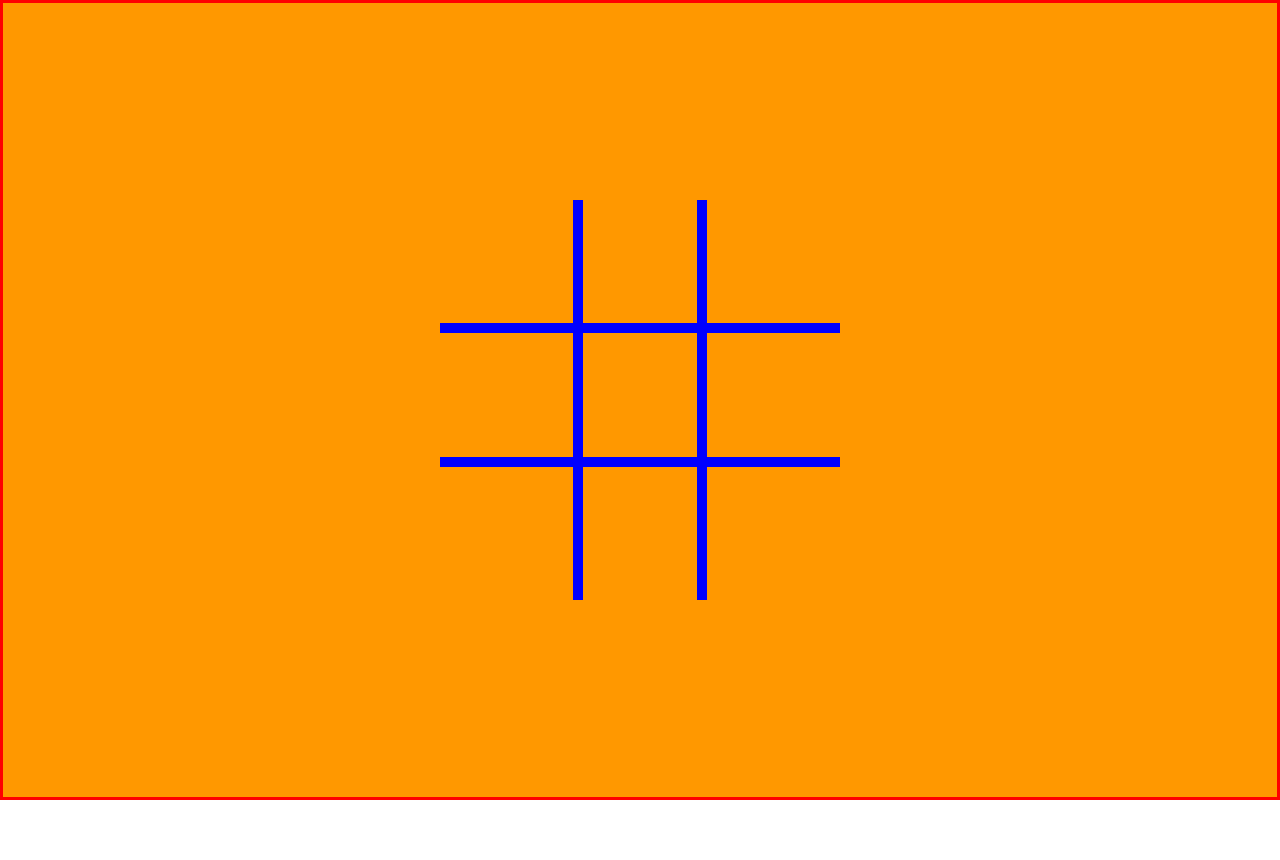
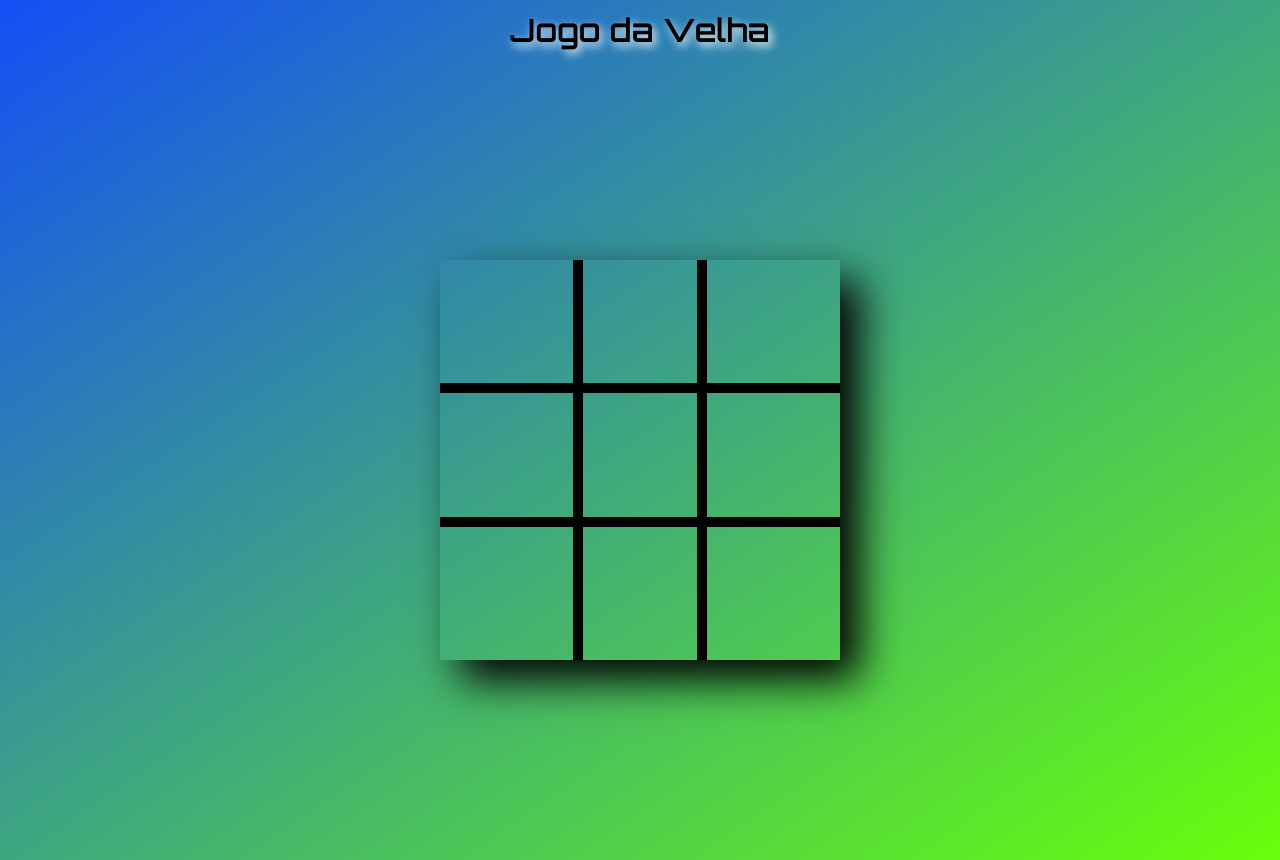
Before and after one commit to Robson124578/jogoDaVelha, a plain HTML site: page index.html in a window 1280 px wide. Before the commit the page ends 800 px from the top, so only its background shows below. Drawn offline with Linux system fonts and the light colour scheme.

Commit message:
Ajustando configuraçções relacionadas ao layout do jogo

```diff
--- a/css/style.css
+++ b/css/style.css
@@ -23,44 +23,62 @@
 
 /*config-gerais*/
 
+body{
+	font-family: 'Orbitron', sans-serif;
+	background-image: linear-gradient(to bottom right, #154ef6, #68ff0a);
+}
+
+/*conf. do Header*/
+
+.header-title{
+	text-shadow: 3px 4px 10px #fff;
+	margin: 10px;
+	text-align: center;
+}
+
 .container-geral{
-	border: 3px solid red;
 	height: 100vh;
 	display: flex;
 	align-items: center;
 	justify-content: center;
-	background-color: #ff9800;
 }
 
 .container-tabuleiro{
 	height: 400px;
 	width: 400px;
+	box-shadow: 20px 20px 40px #000;
 }
 
 .col-4{
 	height: 33.33%;
 	float: left;
-	/*background: blue;*/
 }
 
 .r1-1, .r1-3, .r2-1, .r2-3{
-	border-bottom:10px solid blue;
+	border-bottom:10px solid #000;
 	}
 
 .r1-2, .r3-2{
-	border-right: 10px solid blue;
-	border-left: 10px solid  blue;
+	border-right: 10px solid #000;
+	border-left: 10px solid  #000;
 	}
 
 .r1-2{
-	border-bottom: 10px solid blue;
+	border-bottom: 10px solid #000;
 	}
 .r2-2{
-	border-bottom: 10px solid blue;
-	border-left: 10px solid blue;
-	border-right: 10px solid blue;
+	border-bottom: 10px solid #000;
+	border-left: 10px solid #000;
+	border-right: 10px solid #000;
 }
 
 .r1-1:hover, .r1-2:hover, .r1-3:hover, .r2-1:hover, .r2-2:hover, .r2-3:hover, .r3-1:hover, .r3-2:hover, .r3-3:hover {
-	background-color: #d5912d;
+	background-color: #1651f2;
 }
+
+/*configurações dos elementos X e 0*/
+
+.el-x{
+	height: 100%;
+	width: 100%;
+}
--- a/index.html
+++ b/index.html
@@ -6,21 +6,29 @@
  	<meta name="description" content="O clássico jogo da velha">
  	<meta name="author" content="Robson Alves Moreita Pires de Almeida">
  	<meta name="keywords" content="jogo da velha, tic tac tou, jogo da veia">
+ 	<link href="https://fonts.googleapis.com/css?family=Orbitron:600&display=swap" rel="stylesheet">
  	<link rel="stylesheet" type="text/css" href="css/style.css">
 	<title>Jogo da Velha.</title>
 </head>
 <body>
+	<header class="header-title">
+		<h1>Jogo da Velha</h1>
+	</header>
 	<div class="container-geral">
 		<div class="container-tabuleiro">
-			<div class="col-4 r1-1	" id="id_r1-1"></div>
-			<div class="col-4 r1-2	class-default" id="id_r1-2"></div>
-			<div class="col-4 r1-3	class-default" id="id_r1-3"></div>
-			<div class="col-4 r2-1	class-default" id="id_r2-1"></div>
-			<div class="col-4 r2-2	class-default" id="id_r2-2"></div>
-			<div class="col-4 r2-3	class-default" id="id_r2-3"></div>
-			<div class="col-4 r3-1	class-default" id="id_r3-1"></div>
-			<div class="col-4 r3-2	class-default" id="id_r3-2"></div>
-			<div class="col-4 r3-3	class-default" id="id_r3-3"></div>
+			<div class="col-4 r1-1" id="id_r1-1">
+				<div class="el-x">
+					<div class="bastao bastao-1"></div>
+				</div>
+			</div>
+			<div class="col-4 r1-2" id="id_r1-2"></div>
+			<div class="col-4 r1-3" id="id_r1-3"></div>
+			<div class="col-4 r2-1" id="id_r2-1"></div>
+			<div class="col-4 r2-2" id="id_r2-2"></div>
+			<div class="col-4 r2-3" id="id_r2-3"></div>
+			<div class="col-4 r3-1" id="id_r3-1"></div>
+			<div class="col-4 r3-2" id="id_r3-2"></div>
+			<div class="col-4 r3-3" id="id_r3-3"></div>
 		</div>
 	</div>
 	<script src="js/action.js"></script>
--- a/js/action.js
+++ b/js/action.js
@@ -1,5 +1,5 @@
 document.getElementById("id_r1-1").addEventListener("click", ()=> {
-	var el = document.querySelector('.r1-1').classList.contains('class-default, r1-1');
+	var el = document.querySelector('.r1-1').classList.contains('class-default');
 	if (el == true){
 		return console.log('possue');
 	}else{
```
Also changed, not shown: img/fundo-game.jpg (added).
